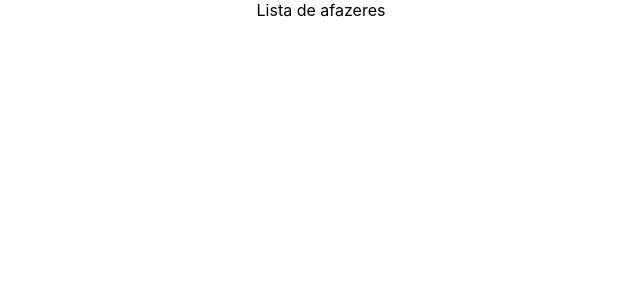
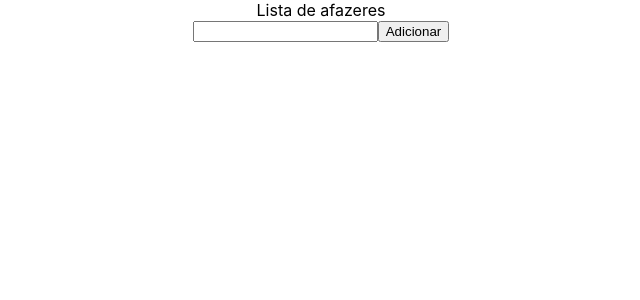
Before and after one commit to Davisralves/todo_list_2.0, a React (Create React App) app in the folder todo_list_2.0/: page / in a window 1280 px wide. Shown: the top 300 px of the page, without its empty margins (319-959 px from the left). Built offline with nearby package versions, Linux system fonts and the light colour scheme.

Commit message:
fazendo lista inicial funcional

```diff
--- a/todo_list_2.0/src/App.js
+++ b/todo_list_2.0/src/App.js
@@ -1,11 +1,27 @@
 import './App.css';
-import React from 'react'
+import React, { useState } from 'react'
+import TodoList from './components/TodoList';
+import Input from './components/Input';
 
 function App() {
+  const [inputValue, setInput ] = useState('');
+  const [list, setList] = useState([]);
+
+  const handleChange = ({ target: { value } }) => {
+    setInput(value);
+  }
+
+  const handleButton = () => {
+    setList(list.concat(inputValue));
+    setInput('');
+  }
+
   return (
     <div className="App">
       <header>Lista de afazeres</header>
-
+      <Input type="text" handleChange={ handleChange } value={ inputValue } />
+      <button onClick={ handleButton }>Adicionar</button>
+      <TodoList list={ list } />
     </div>
   );
 }
--- /dev/null
+++ b/todo_list_2.0/src/components/Input.jsx
@@ -0,0 +1,14 @@
+import PropTypes from "prop-types"
+import React from "react";
+
+export default function Input({type, handleChange, value}) {
+  return (
+    <input type={type}  onChange={handleChange} value={value} />
+  )
+}
+
+Input.propTypes = {
+  handleChange: PropTypes.func.isRequired,
+  type: PropTypes.string.isRequired,
+  value: PropTypes.string
+}
--- /dev/null
+++ b/todo_list_2.0/src/components/TodoList.jsx
@@ -0,0 +1,7 @@
+import React from "react";
+
+export default function TodoList({list}) {
+  return(
+    list.map((item, index) => <div key={index}>{item}</div>)
+  )
+}
```
